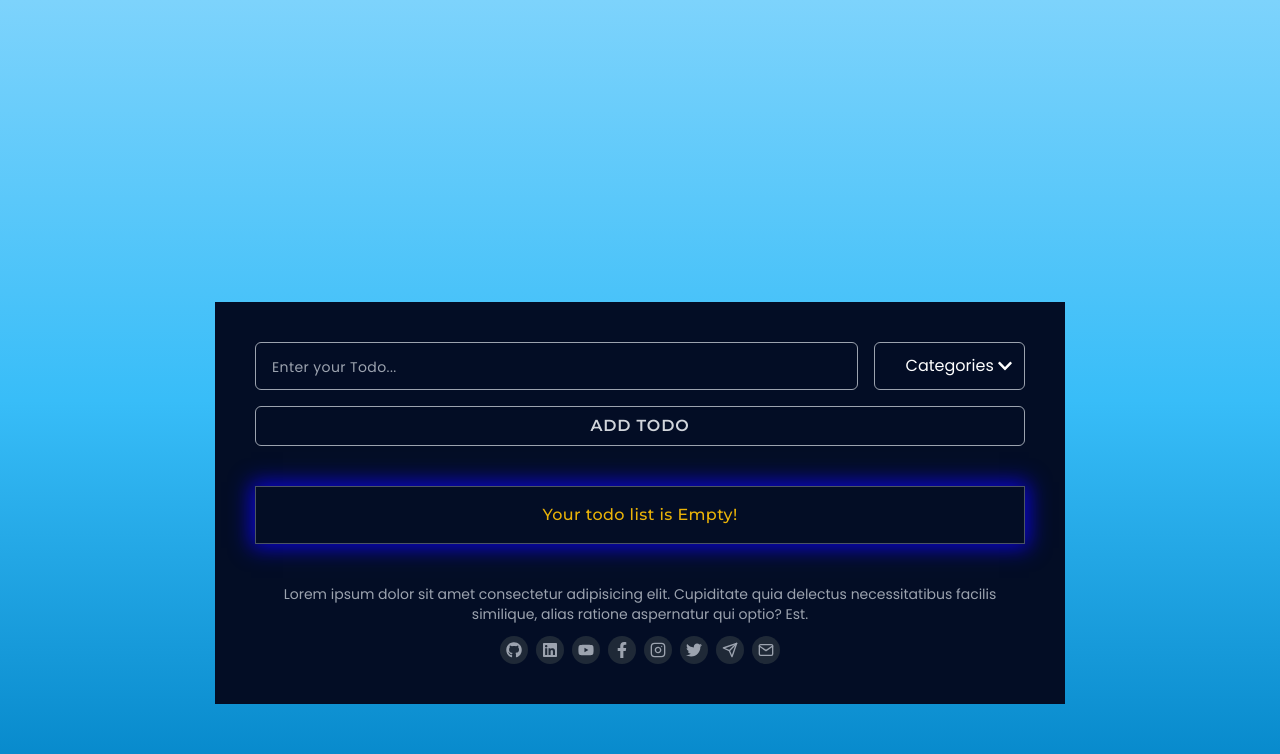
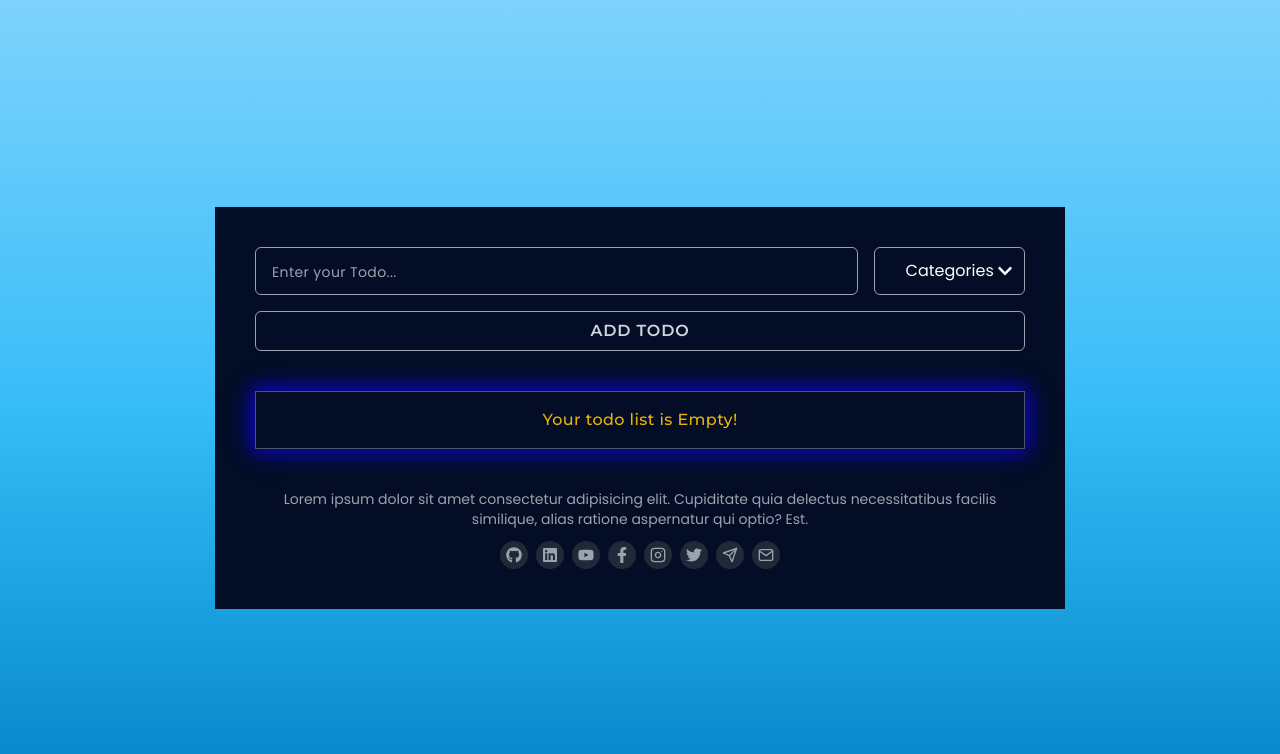
Before and after one commit to noorjsdivs/youtubetodoone, a React (Create React App) app: page / in a window 1280 px wide. Shown: the top 754 px of the page. Built offline with nearby package versions, Linux system fonts and the light colour scheme.

Commit message:
error solved

```diff
--- a/src/App.js
+++ b/src/App.js
@@ -8,9 +8,8 @@ function App() {
   const todosItem = useSelector((state) => state.todos.todosList);
   return (
     <div className="w-full min-h-screen pt-4 font-bodyFont bg-gradient-to-t from-sky-600 via-sky-400 to-sky-300 text-white px-4 flex flex-col gap-10 justify-center items-center">
-      <div className="w-[350px] md:w-[680px] mdl:w-[730px] lgl:w-[850px] md:h-[150px]">
-        {todosItem.length > 0 ? <Category /> : ""}
-      </div>
+      {todosItem.length > 0 ? <Category /> : ""}
+
       <div className="max-w-[850px] p-10 bg-bodyColor flex flex-col gap-10">
         <InputForm />
         <Footer />
--- a/src/components/category/Category.js
+++ b/src/components/category/Category.js
@@ -36,7 +36,7 @@ const Category = () => {
       initial={{ y: 10, opacity: 0 }}
       animate={{ y: 0, opacity: 1 }}
       transition={{ duration: 0.5 }}
-      className="w-full h-full bg-bodyColor flex flex-col md:flex-row"
+      className="w-[350px] md:w-[680px] mdl:w-[730px] lgl:w-[850px] md:h-[150px] bg-bodyColor flex flex-col md:flex-row"
     >
       <div className="w-full md:w-[16%] h-full flex flex-col justify-between">
         <button
@@ -93,7 +93,7 @@ const Category = () => {
                 initial={{ y: 10, opacity: 0 }}
                 animate={{ y: 0, opacity: 1 }}
                 transition={{ duration: 0.5 }}
-                  className="w-full h-full text-lg flex justify-center items-center text-red-500 text-center font-semibold"
+                className="w-full h-full text-lg flex justify-center items-center text-red-500 text-center font-semibold"
               >
                 Personal todo list is Empty!
               </motion.li>
```
